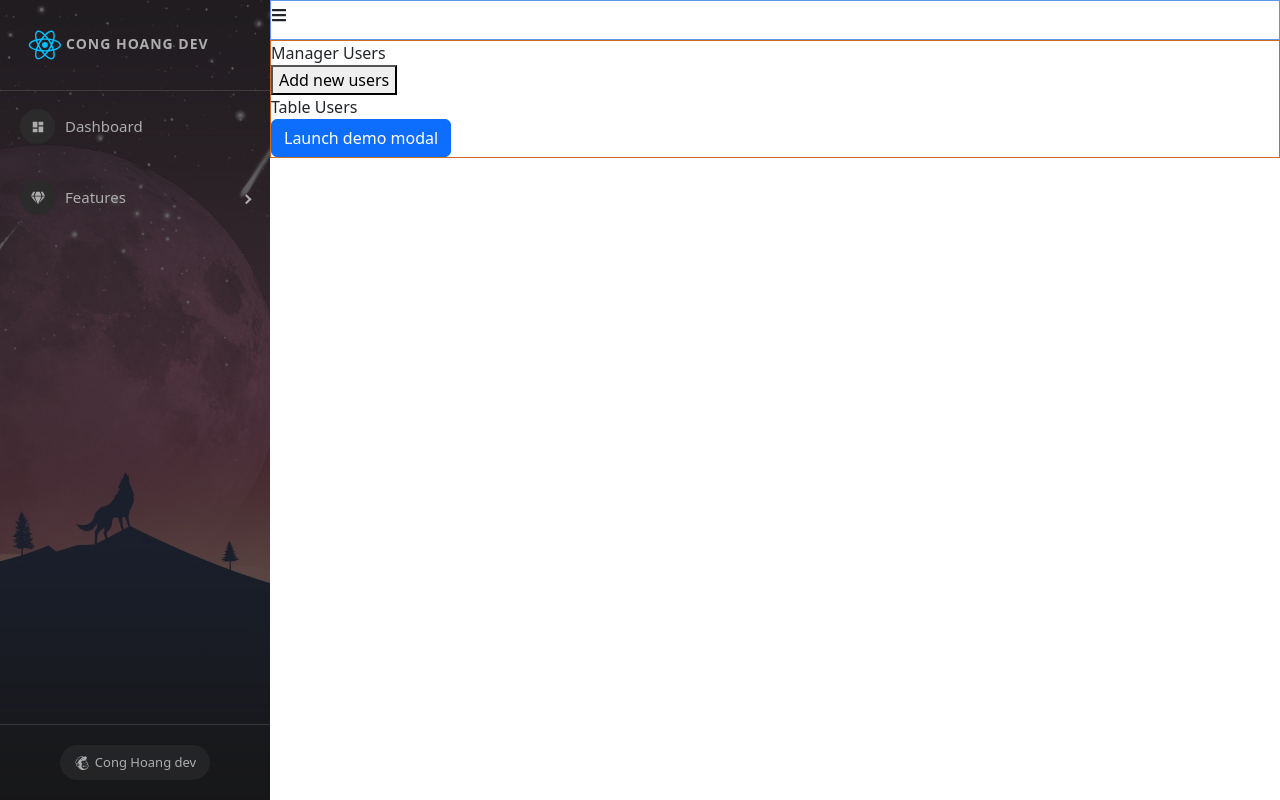
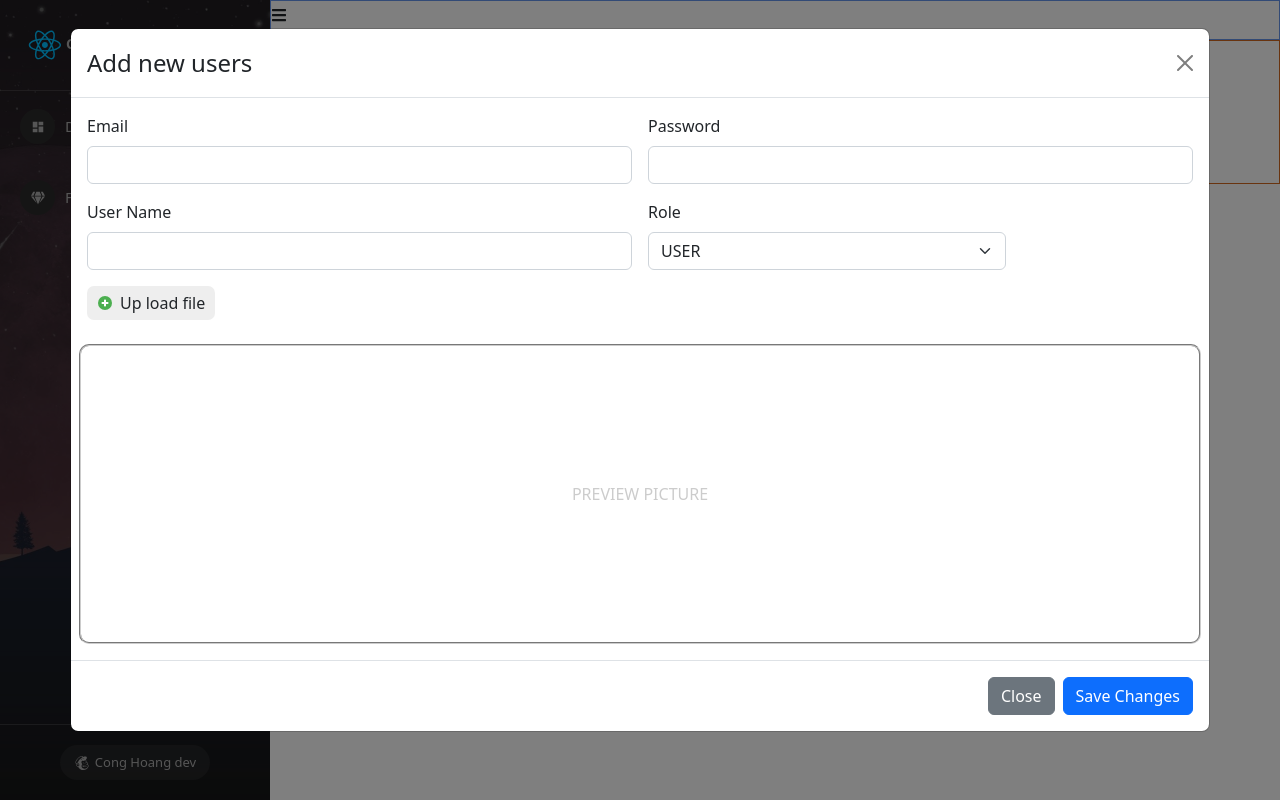
Before and after one commit to 18hcong/React-Test, a React (Create React App) app: page /admins/manager-users in a window 1280 px wide. Both pictures are taken after a click on the button "Add new users". Built offline with nearby package versions, Linux system fonts and the light colour scheme.

Commit message:
call apis - add new user

```diff
--- a/src/components/Admin/Content/ManagementUser.js
+++ b/src/components/Admin/Content/ManagementUser.js
@@ -1,16 +1,28 @@
    import ModalCreateUser from "./ModalCreateUser";
    import "./ManagementUser.scss";
+   import { FcPlus } from "react-icons/fc";
+   import { useState } from "react";
 
    const ManagementUser = (props) => {
+   const [showModalCreateUser, setShowModalCreateUser] = useState(false);
    return (
       <div className="manager-users-container">
          <div className="title">Manager Users</div>
          <div className="users-content">
-         <div>
-            <button>Add new users</button>
+         <div className="btn-add-new">
+            <button
+               className="btn btn-dark"
+               onClick={() => setShowModalCreateUser(true)}
+            >
+               {" "}
+               <FcPlus /> Add new users
+            </button>
          </div>
-         <div>Table Users</div>
-         <ModalCreateUser />
+         <div className="table-users-container">Table Users</div>
+         <ModalCreateUser
+            show={showModalCreateUser}
+            setShow={setShowModalCreateUser}
+         />
          </div>
       </div>
    );
--- a/src/components/Admin/Content/ManagementUser.scss
+++ b/src/components/Admin/Content/ManagementUser.scss
@@ -1,6 +1,15 @@
 .manager-users-container {
+   padding: 10px;
    .users-content {
+      .btn-add-new {
+         margin: 15px 0;
+
       }
+   }
+}
+.title {
+   font-weight: 600;
+   font-size: 20px;
 }
 .modal-add-user {
    .img-preview {
--- a/src/components/Admin/Content/ModalCreateUser.js
+++ b/src/components/Admin/Content/ModalCreateUser.js
@@ -1,13 +1,21 @@
+            import axios from "axios";
             import React, { useState } from "react";
             import Button from "react-bootstrap/Button";
             import Modal from "react-bootstrap/Modal";
             import { FcPlus } from "react-icons/fc";
 
-   const ModalCreateUser = () => {
-   const [show, setShow] = useState(false);
+            const ModalCreateUser = (props) => {
+            const { show, setShow } = props;
 
-   const handleClose = () => setShow(false);
-   const handleShow = () => setShow(true);
+            const handleClose = () => {
+               setEmail("");
+               setImage("");
+               setPassword("");
+               setUserName("");
+               setRole("USER");
+               setPreviewImage("");
+               setShow(false);
+            };
 
             const [email, setEmail] = useState("");
             const [password, setPassword] = useState("");
@@ -19,17 +27,42 @@
             const handleUploadImage = (event) => {
                if (event.target && event.target.files && event.target.files[0]) {
                   setPreviewImage(URL.createObjectURL(event.target.files[0]));
-         setImage(event.target.files[0])
+                  setImage(event.target.files[0]);
                } else {
                   // setPreviewImage("");
                }
             };
 
+            const handleSubmitCreateUser = async () => {
+               //validate
+
+               //call apis
+
+               // let data = {
+               //    email: email,
+               //    password: password,
+               //    username: UserName,
+               //    role: role,
+               //    userImage: image,
+               // };
+               // console.log(data);
+
+               const data = new FormData();
+               data.append("email", email);
+               data.append("password", password);
+               data.append("username", UserName);
+               data.append("role", role);
+               data.append("userImage", image);
+
+               let res = await axios.post(
+                  "http://localhost:8081/api/v1/participant",
+                  data
+               );
+               console.log("Check Res: ", res);
+            };
+
             return (
                <>
-         <Button variant="primary" onClick={handleShow}>
-         Launch demo modal
-         </Button>
 
                   <Modal
                   show={show}
@@ -95,7 +128,6 @@
                            id="labelUpload"
                            onChange={(event) => handleUploadImage(event)}
                         />
-
                         </div>
                         <div className="col-md-12 img-preview">
                         {previewImage ? (
@@ -110,7 +142,7 @@
                      <Button variant="secondary" onClick={handleClose}>
                         Close
                      </Button>
-            <Button variant="primary" onClick={handleClose}>
+                     <Button variant="primary" onClick={() => handleSubmitCreateUser()}>
                         Save Changes
                      </Button>
                   </Modal.Footer>
```
Lines whose indentation alone changed are shown as unchanged.
